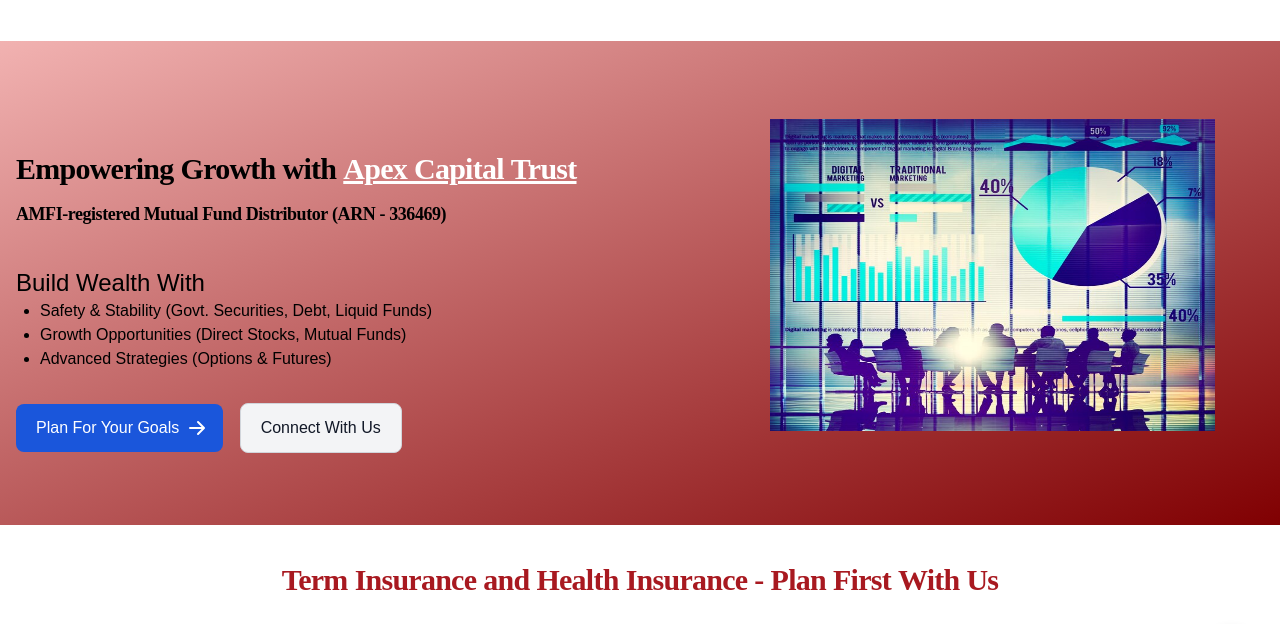
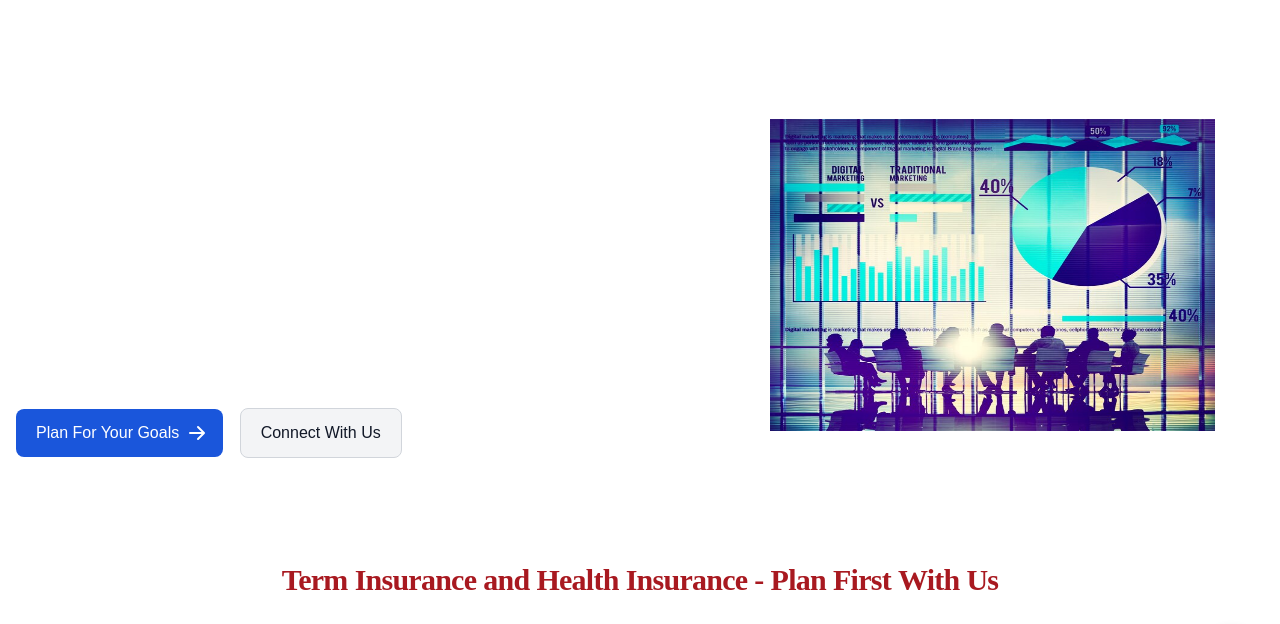
Before and after one commit to ShreyashBhardwaj/APEX-Capital-Trust, a plain HTML site: page index.html in a window 1280 px wide. Shown: the part 99-723 px from the top of the page. Drawn offline with nearby package versions, Linux system fonts and the light colour scheme; animation ran at ten frames a second.

Commit message:
Once Again Changed the hero section

```diff
--- a/index.html
+++ b/index.html
@@ -290,15 +290,14 @@
       <section class="animate-fade-in bg-white fade-in" style="
         background-image: linear-gradient(
           to bottom right,
-          #e25a5877,
-          #800002);
+          #611819);
         margin-top: 1.75rem;
       ">
-        <div class="mt-5 grid max-w-screen-xl px-4 py-4 mx-auto lg:gap-8 xl:gap-0 lg:py-4 lg:grid-cols-12">
+        <div class="mt-5 grid max-w-screen-xl px-4 py-4 mx-auto lg:gap-8 xl:gap-0 lg:py-4 lg:grid-cols-12 text-white">
           <div class="mr-auto place-self-center lg:col-span-7">
             <h1 class="max-w-2xl mt-10 mb-4 text-3xl font-bold tracking-tight leading-none md:text-3xl xl:text-3xl">
-              Empowering Growth with
-              <span class="text-white"><u>Apex Capital Trust </u></span>
+              Empowering Growth with :
+              <span class="text-4xl"><u>Apex Capital Trust </u></span>
             </h1>
             <h5 class="max-w-2xl mb-4 text-lg font-bold tracking-tight leading-none md:text-lg xl:text-lg">
               AMFI-registered Mutual Fund Distributor (ARN - 336469)
```
